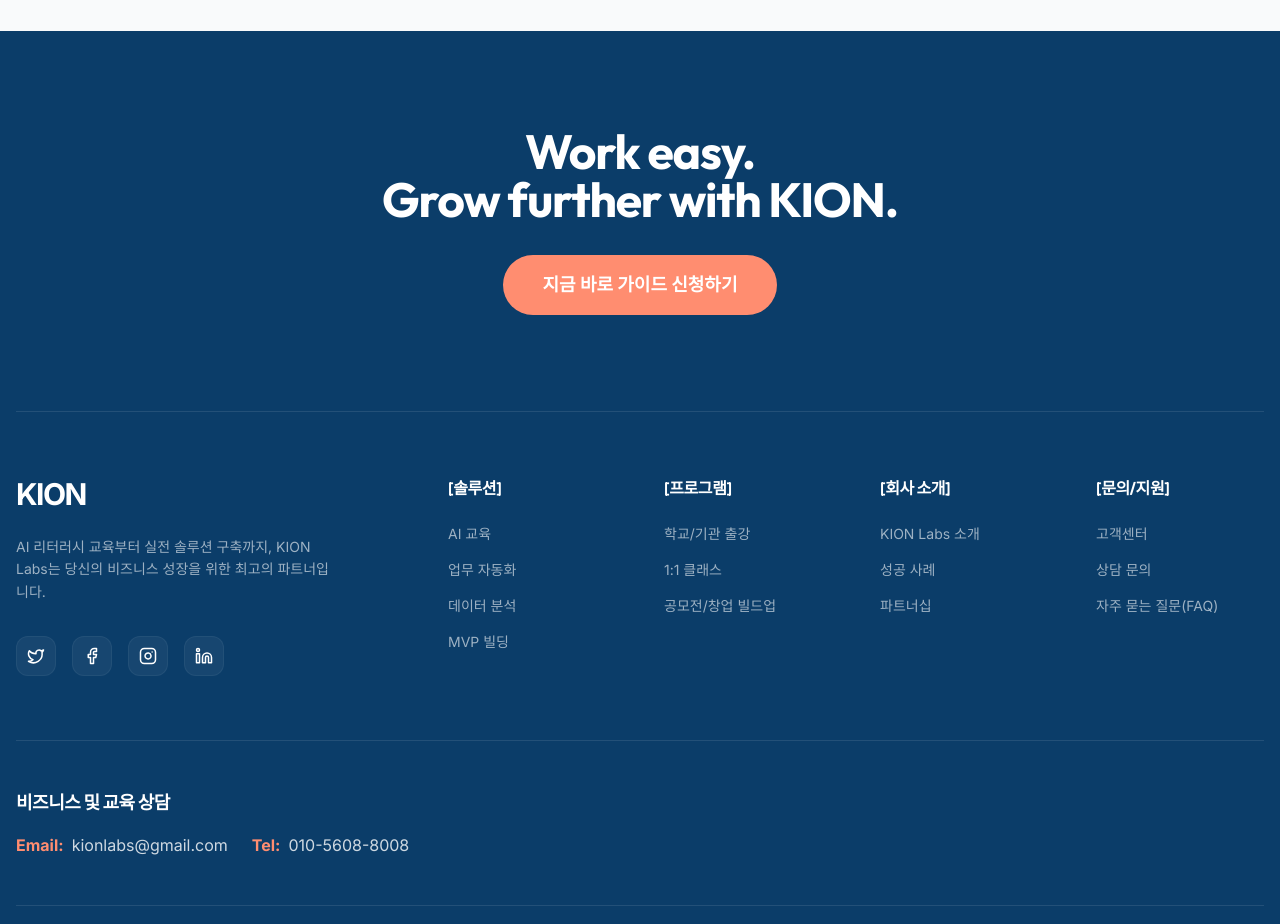
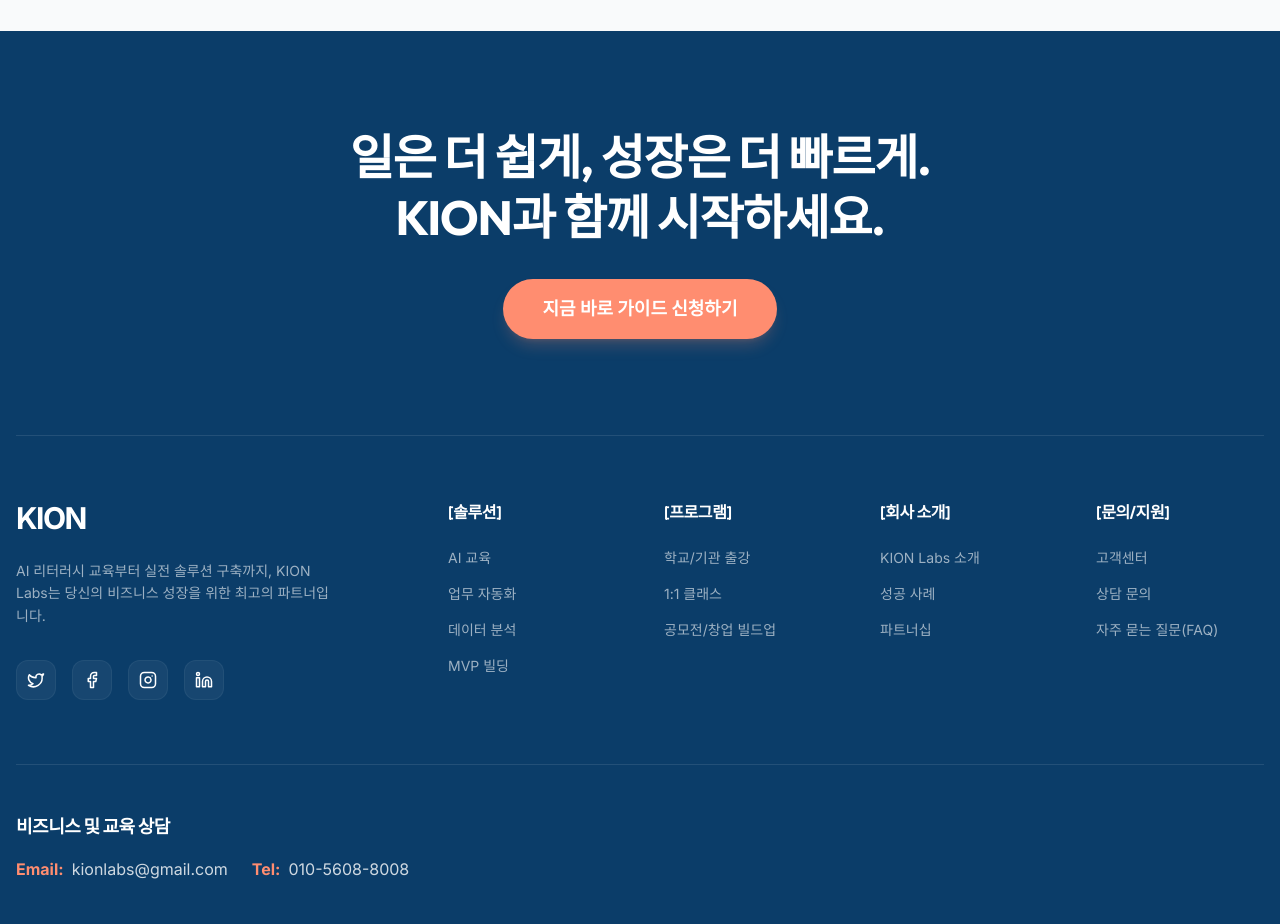
Before and after one commit to kionlabs/Home, a React (Vite) app: page / in a window 1280 px wide. Shown: the part 7540-8464 px from the top of the page. Built offline with nearby package versions, Linux system fonts and the light colour scheme; no server answers.

Commit message:
style: update footer CTA title to Korean copy and link button to contact form

```diff
--- a/src/components/Footer.tsx
+++ b/src/components/Footer.tsx
@@ -7,12 +7,23 @@
       <div className="max-w-7xl mx-auto px-4">
         {/* Final CTA */}
         <div className="text-center mb-24">
-          <h2 className="text-4xl md:text-5xl font-bold mb-8 text-white">
-            Work easy.<br/>Grow further with KION.
+          <h2 className="text-3xl md:text-5xl font-bold mb-8 text-white leading-tight">
+            일은 더 쉽게, 성장은 더 빠르게.<br />
+            KION과 함께 시작하세요.
           </h2>
-          <button className="bg-brand-accent text-white px-10 py-4 rounded-full text-lg font-bold hover:opacity-90 transition-all">
-            지금 바로 가이드 신청하기
-          </button>
+          <Link
+            to="/#contact"
+            onClick={() => {
+              setTimeout(() => {
+                const element = document.getElementById('contact');
+                if (element) element.scrollIntoView({ behavior: 'smooth' });
+              }, 100);
+            }}
+          >
+            <button className="bg-brand-accent text-white px-10 py-4 rounded-full text-lg font-bold hover:opacity-90 transition-all cursor-pointer shadow-lg shadow-brand-accent/20">
+              지금 바로 가이드 신청하기
+            </button>
+          </Link>
         </div>
 
         <div className="grid grid-cols-2 md:grid-cols-4 lg:grid-cols-6 gap-12 border-t border-white/10 pt-16 mb-16">
```
